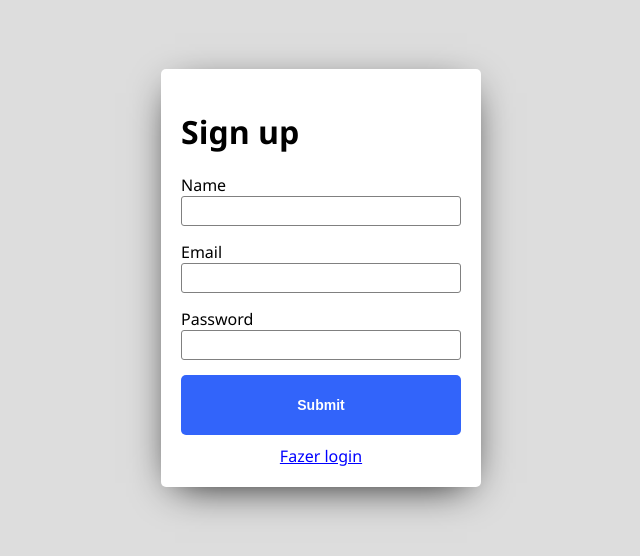
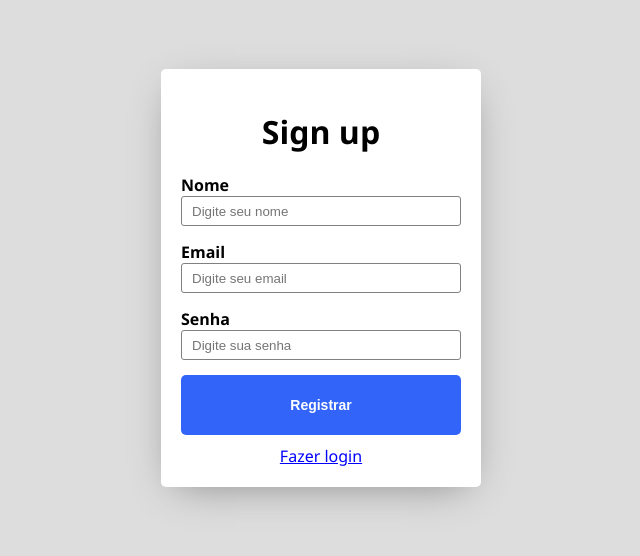
Before and after one commit to Willianwg/horizon, a React (Vite) app in the folder frontend/: page /signup in a window 1280 px wide. Shown: the part 122-678 px from the top of the page, without its empty margins (319-959 px from the left). Built offline with nearby package versions, Linux system fonts and the light colour scheme.

Commit message:
edit forms

```diff
--- a/frontend/src/components/Header.tsx
+++ b/frontend/src/components/Header.tsx
@@ -17,8 +17,8 @@ export function Header(){
     function joinLinks():JSX.Element{
         return(
             <div>
-                <Click href="/signup">SignUp</Click>
-                <Click href="/logIn">Login</Click>
+                <Click href="/signup">Registrar</Click>
+                <Click href="/logIn">Entrar</Click>
             </div>
         )
     }
@@ -39,9 +39,9 @@ export function Header(){
                         { !auth.user && joinLinks() }
 
                     <div>
-                        <Click href="/cart">Cart</Click>
+                        <Click href="/cart">Carrinho</Click>
                     </div>
-                    { auth.user && <Click style={{ cursor:"pointer"} } onClick={logOut}>Logout</Click> }
+                    { auth.user && <Click style={{ cursor:"pointer"} } onClick={logOut}>Sair</Click> }
                 </Links>
                 <Menu>
                     <BiMenu color="white" size={ 30 }/>
--- a/frontend/src/components/HeaderBar.tsx
+++ b/frontend/src/components/HeaderBar.tsx
@@ -53,10 +53,9 @@ const Div = styled('div',{
 const Bar = styled("input",{
     borderRadius:5,
     height:40,
-    padding:2,
+    padding:10,
     width:"70%",
     margin:2,
-    paddingLeft:5,
     borderWidth:1,
     borderColor:"rgba(240,240,240,0.4)",
     outline:'none',
--- a/frontend/src/components/Product.tsx
+++ b/frontend/src/components/Product.tsx
@@ -9,6 +9,7 @@ type NameProps={
     sellerName: string;
     id:number;
     url:string;
+    description?: string;
 }
 
 export function Product(props:NameProps) {
@@ -30,6 +31,7 @@ export function Product(props:NameProps) {
                 <AiFillStar color="orange"/>
                </Stars>
                 <Price onClick={ seeDetails }>{ Number(props.price).toLocaleString('pt-BR', { currency:'BRL', style:'currency' }) }</Price>
+                <Description>{props.description ?? ''}</Description>
             </Info>
          </DataContainer>
 
@@ -74,6 +76,16 @@ const Price = styled("p",{
     lineHeight:0,
     cursor:"pointer",
 });
+const Description = styled("p",{
+    fontSize:14,
+    fontWeight:500,
+    color:'#666666',
+    display: '-webkit-box',
+    WebkitBoxOrient: 'vertical',
+    overflow: 'hidden',
+    WebkitLineClamp: 3,
+    textOverflow: 'ellipsis',
+});
 
 const Stars = styled("div",{
     display:"flex",
--- a/frontend/src/pages/Cart.tsx
+++ b/frontend/src/pages/Cart.tsx
@@ -10,7 +10,7 @@ type SellerProps ={
 }
 
 type ProductProps ={
-    id:string;
+    id:number;
     name:string;
     price:number;
     description:string;
@@ -38,7 +38,7 @@ export function Cart(){
                 seller:{ name:"Willian"},
                 createdAt:"wksodjdk",
                 updatedAt:"sjdkdjdisi",
-                image:"Screenshot_2022-08-08-01-46-35-281_com.linkedin.android~1660696511252.jpg"
+                image: "product-test-fake-url.jpg"
             }]
 
             setProducts(test);
--- a/frontend/src/pages/Landing.tsx
+++ b/frontend/src/pages/Landing.tsx
@@ -71,7 +71,7 @@ export function LandingPage() {
         }
 
         return products.map(product => {
-            return <Product key={product.id} productName={product.name} price={product.price} sellerName={product.seller.name} id={product.id} url={product.image} />
+            return <Product key={product.id} productName={product.name} price={product.price} sellerName={product.seller.name} id={product.id} url={product.image} description={product.description} />
         })
     }
 
--- a/frontend/src/pages/Login.tsx
+++ b/frontend/src/pages/Login.tsx
@@ -3,7 +3,7 @@ import { styled, globalStyles } from "../stitches.config";
 import { useContext } from "react";
 import { AuthContext } from "../contexts/AuthContext";
 import { useNavigate } from "react-router-dom";
-import { Input, Button, Form, Page, SignLinkContainer, SignLink } from "../styles/styles";
+import { Input, Button, Form, Page, SignLinkContainer, SignLink, Label } from "../styles/styles";
 
 export function Login() {
     const auth = useContext(AuthContext);
@@ -30,12 +30,21 @@ export function Login() {
     return (
         <Page>
             <Form onSubmit={handleSubmit}>
-                <h1>Login</h1>
-                <label>Email</label>
-                <Input value={email} onChange={e => setEmail(e.target.value)} />
-                <label>Password</label>
-                <Input type="password" value={password} onChange={e => setPassword(e.target.value)} /> <br />
-                <Button type="submit" color="dark">Submit</Button>
+                <h1 style={{ textAlign:'center'}}>Login</h1>
+                <Label>Email</Label>
+                <Input
+                    value={email}
+                    onChange={e => setEmail(e.target.value)}
+                    placeholder="Digite seu email"
+                />
+                <Label>Senha</Label>
+                <Input
+                    type="password"
+                    value={password}
+                    onChange={e => setPassword(e.target.value)}
+                    placeholder="Digite sua senha"
+                /> <br />
+                <Button type="submit" color="dark">Entrar</Button>
 
                 <SignLinkContainer>
                     <SignLink href="/signup">Não possui conta? Cadastre-se</SignLink>
--- a/frontend/src/pages/NewProduct.tsx
+++ b/frontend/src/pages/NewProduct.tsx
@@ -62,12 +62,12 @@ export function NewProduct() {
             <Container>
                 <Form action="/profile" method="post" enctype="multipart/form-data" onSubmit={handleSubmit}>
                     <Left>
-                        <Image id="thumbnail" style={preview ? { backgroundImage: `url(${preview})` } : { background: "lightGrey" }} />
+                        <Image src={preview ?? 'https://th.bing.com/th/id/OIP.q8y5slEM6r0N1U-hjtoe6QAAAA?pid=ImgDet&w=238&h=250&rs=1'} id="thumbnail" />
                         <FileUpload type="file" name="image" onChange={event => setImage(event.target.files[0])} />
                     </Left>
                     <Right>
                         <TextInput>
-                            <Label><p>Nome do produto</p></Label>
+                            <Label><p>Nome</p></Label>
                             <Input onChange={e => setProductName(e.target.value)} />
                         </TextInput>
 
@@ -82,12 +82,12 @@ export function NewProduct() {
                         </TextInput>
 
                         <TextInput>
-                            <Label><p>Id de vendedor</p></Label>
+                            <Label><p>ID do vendedor</p></Label>
                             <Input onChange={e => setId(e.target.value)} />
                         </TextInput>
 
                         <br /><br />
-                        <Button type="submit">ENVIAR</Button>
+                        <Button type="submit">Enviar</Button>
                     </Right>
                 </Form>
             </Container>
@@ -97,7 +97,7 @@ export function NewProduct() {
 }
 
 const Page = styled("div", {
-    background: "#dddd",
+    background: "white",
     height: "100vh",
     "@md": {
         height: "100%",
@@ -133,6 +133,8 @@ const Form = styled("form", {
 
 const Image = styled("img", {
     justifySelf: "center",
+    objectFit:'cover',
+    objectPosition:'center',
     width: "100%",
     height: 350,
     gridColumn: '1/2',
--- a/frontend/src/pages/ProductDetails.tsx
+++ b/frontend/src/pages/ProductDetails.tsx
@@ -168,7 +168,9 @@ const DescriotionContainer = styled("section", {
    marginBottom:20,
 })
 const Description = styled("p", {
-    color:'Gray',
+    fontSize:16,
+    fontWeight:500,
+    color:'#666666',
     '@md':{
         fontSize:'14px'
     }
--- a/frontend/src/pages/Search.tsx
+++ b/frontend/src/pages/Search.tsx
@@ -58,7 +58,7 @@ export function Search(){
         }
 
         return products.map(product=>{
-                return <Product key={ product.id } productName={ product.name } price={ product.price }  id={ product.id } url={ product.image } sellerName={ product.seller.name }/>
+                return <Product key={ product.id } productName={ product.name } price={ product.price }  id={ product.id } url={ product.image } sellerName={ product.seller.name } description={product.description}/>
         })
     }
 
--- a/frontend/src/pages/SignUp.tsx
+++ b/frontend/src/pages/SignUp.tsx
@@ -3,7 +3,7 @@ import React, { useState } from "react";
 import { useNavigate } from "react-router-dom";
 import { useContext } from "react";
 import { AuthContext } from "../contexts/AuthContext";
-import { Page, Input, Button, Form, SignLinkContainer, SignLink } from "../styles/styles";
+import { Page, Input, Button, Form, SignLinkContainer, SignLink, Label } from "../styles/styles";
 
 export function SignUp() {
     const auth = useContext(AuthContext);
@@ -37,21 +37,21 @@ export function SignUp() {
 
         <Page>
             <Form onSubmit={handleSubmit}>
-                <h1>Sign up</h1>
+                <h1 style={{ textAlign:'center'}}>Sign up</h1>
                 <TextInput>
-                    <label>Name</label>
-                    <Input onChange={e => setName(e.target.value)} />
+                    <Label>Nome</Label>
+                    <Input onChange={e => setName(e.target.value)} placeholder="Digite seu nome"/>
                 </TextInput>
                 <TextInput>
-                    <label>Email</label>
-                    <Input onChange={e => setEmail(e.target.value)} type="email" />
+                    <Label>Email</Label>
+                    <Input onChange={e => setEmail(e.target.value)} type="email" placeholder="Digite seu email"/>
                 </TextInput>
                 <TextInput>
-                    <label>Password</label>
-                    <Input type="password" onChange={e => setPassword(e.target.value)} />
+                    <Label>Senha</Label>
+                    <Input type="password" onChange={e => setPassword(e.target.value)}  placeholder="Digite sua senha"/>
                 </TextInput>
 
-                <Button color="dark" type="submit" css={{ display: "block", marginLeft: "auto", marginTop: 10 }}>Submit</Button>
+                <Button color="dark" type="submit" css={{ display: "block", marginLeft: "auto", marginTop: 10 }}>Registrar</Button>
                 <SignLinkContainer>
                     <SignLink href="/login">Fazer login</SignLink>
                 </SignLinkContainer>
--- a/frontend/src/styles/styles.tsx
+++ b/frontend/src/styles/styles.tsx
@@ -8,7 +8,7 @@ export const Input = styled("input",{
     height:30,
     marginBottom:15,
     border:"1px black solid",
-    padding:5,
+    padding:10,
     outline:"none",
     borderRadius:3,
     borderColor:"grey",
@@ -58,7 +58,7 @@ export const Form = styled("form", {
     padding:20,
     background:"white",
     borderRadius:5,
-    boxShadow: '0px 10px 40px -14px black',
+     boxShadow: '0px 10px 40px -14px gray',
     widht:"90%"
 });
 
@@ -74,3 +74,7 @@ export const SignLink = styled("a", {
         color:"red"
     }
 })
+
+export const Label = styled("label", {
+    fontWeight:600,
+})
```
